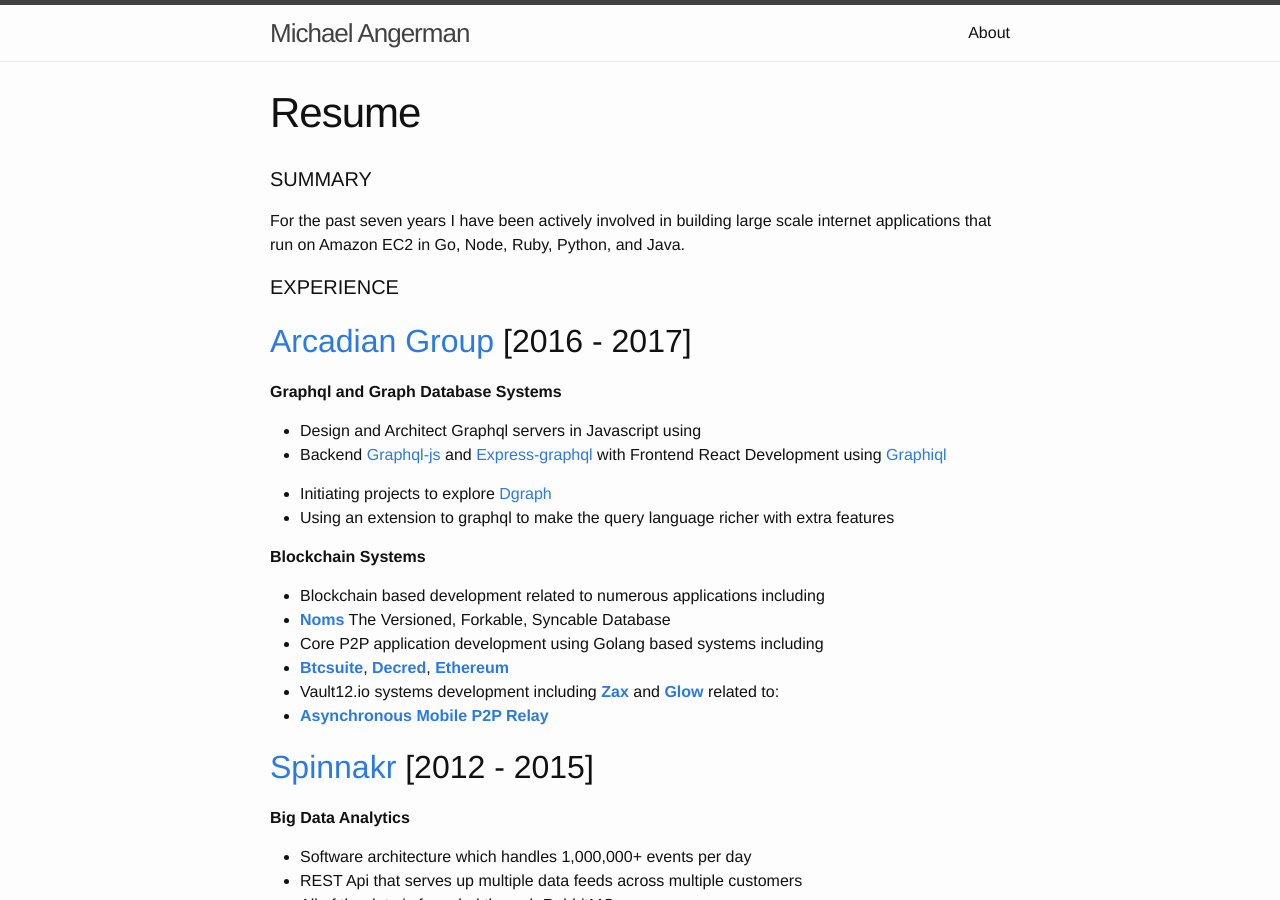
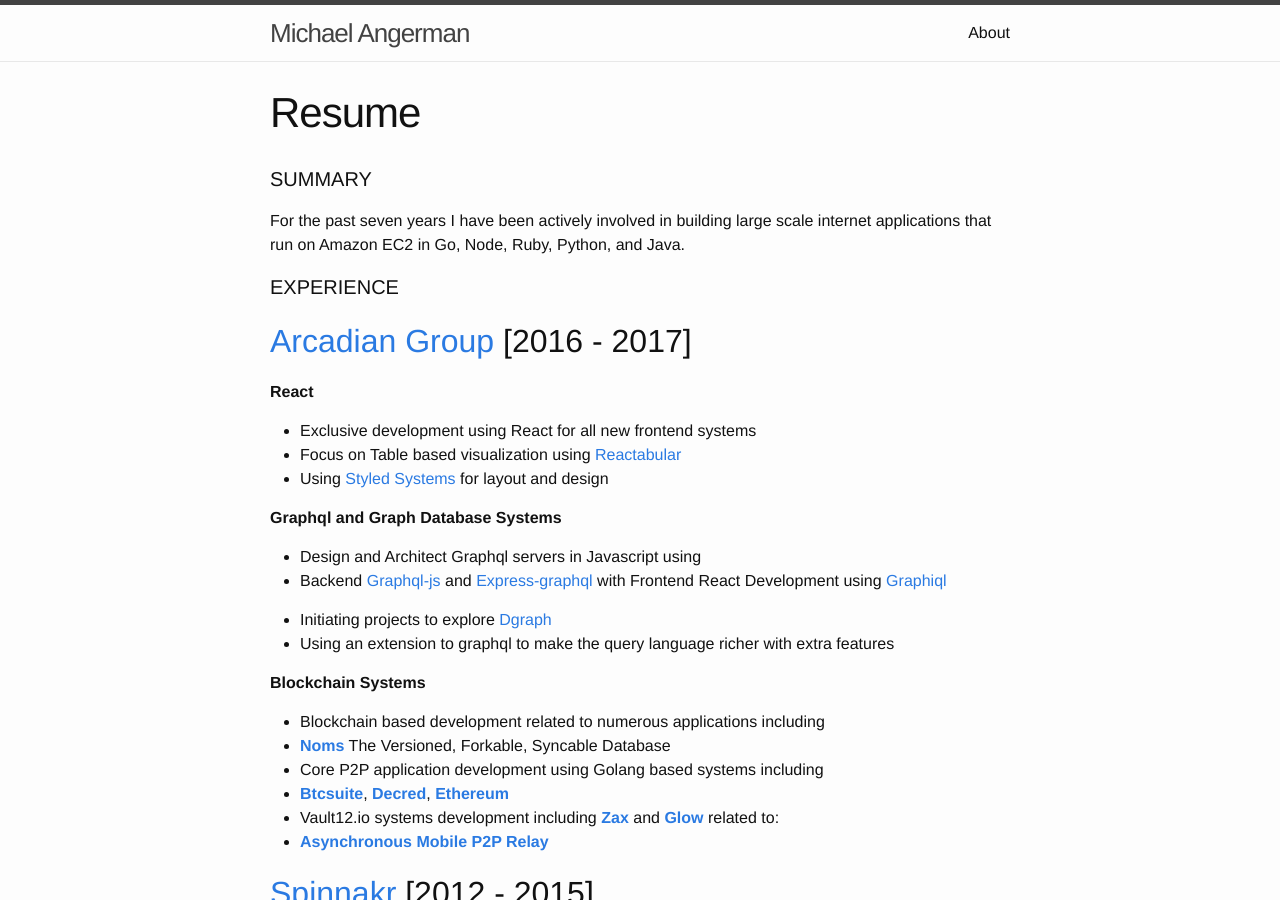
Before and after one commit to angermanmichael/link16, a Jekyll site: the page built from _posts/2017-06-16-cv.md, in a window 1280 px wide and 900 px high. Built offline with Jekyll 4.4.1, drawn with Linux system fonts in a browser that asks for light colours.

Commit message:
update resume

```diff
--- a/_posts/2017-06-16-cv.md
+++ b/_posts/2017-06-16-cv.md
@@ -11,6 +11,12 @@ For the past seven years I have been actively involved in building large scale i
 #### EXPERIENCE
 
 ## [Arcadian Group](http://arcadiangroup.org) [2016 - 2017]
+
+**React**
+
+* Exclusive development using React for all new frontend systems
+* Focus on Table based visualization using [Reactabular](https://github.com/reactabular)
+* Using [Styled Systems](https://github.com/jxnblk/styled-system) for layout and design
 
 **Graphql and Graph Database Systems**
 
```
